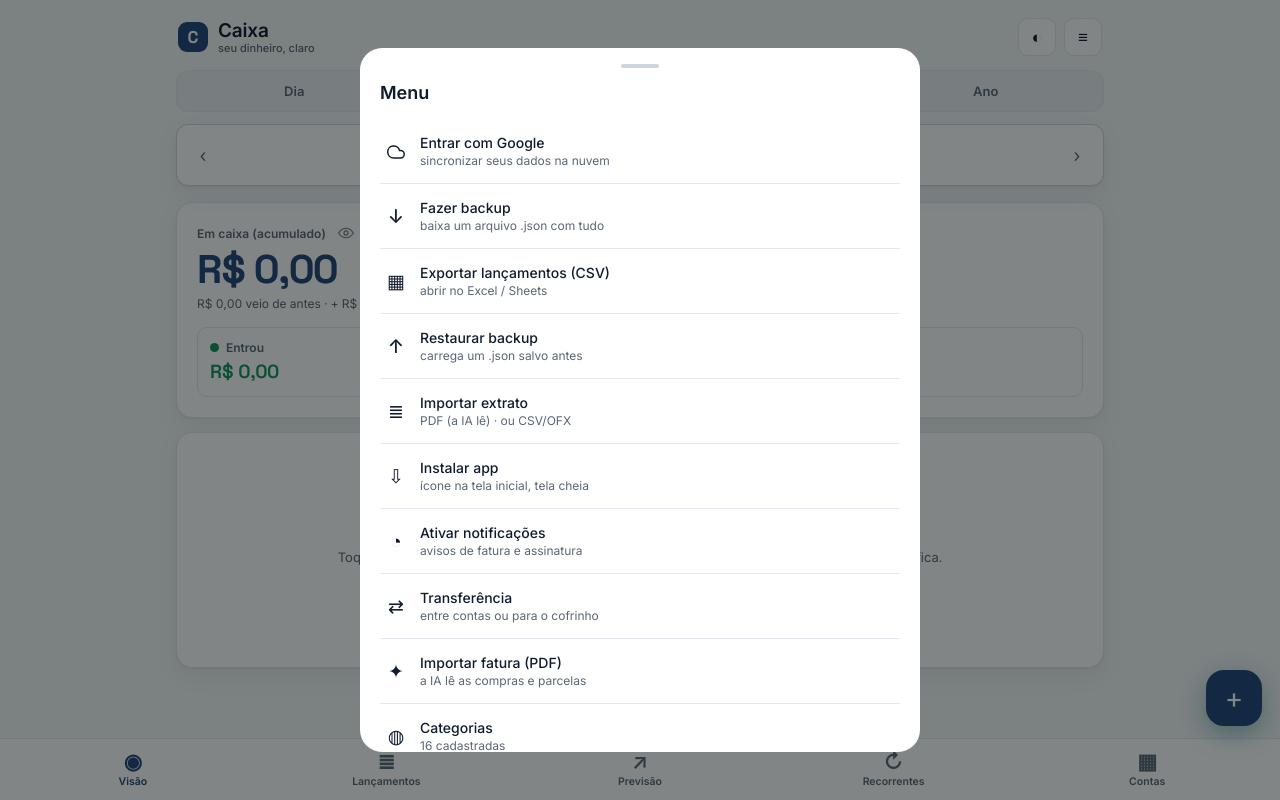
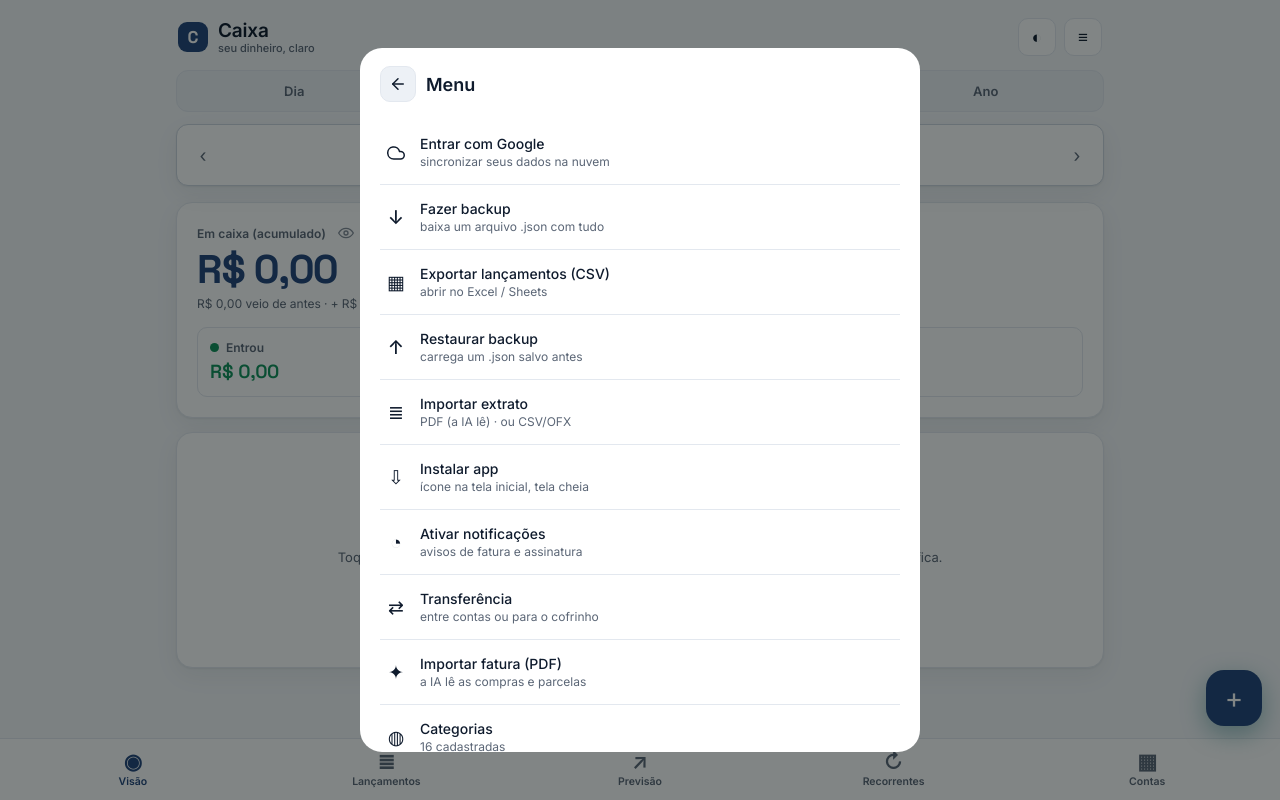
Before and after one commit to silva5875/Caixinha, a website: page index.html in a window 1280 px wide. Both pictures are taken after a click on the button "Menu". Drawn offline with nearby package versions, Linux system fonts and the light colour scheme.

Commit message:
Refactor openSheet to include title in modal
Updated openSheet function to include a title in the modal header and modified the modal opening calls for better structure.

```diff
--- a/index.html
+++ b/index.html
@@ -161,6 +161,10 @@ input,select{font-family:inherit;font-size:16px}
 @keyframes up{from{transform:translateY(24px);opacity:.6}to{transform:none;opacity:1}}
 @media(prefers-reduced-motion:reduce){.sheet{animation:none}}
 .grip{width:38px;height:4px;border-radius:3px;background:var(--line-strong);margin:8px auto 14px}
+.sheet-top{position:sticky;top:0;z-index:6;background:var(--surface);padding:10px 0;margin:0 0 8px;display:flex;align-items:center;gap:10px}
+.sheet-back{flex-shrink:0;width:36px;height:36px;border-radius:10px;border:1px solid var(--line);background:var(--surface-2);color:var(--ink);display:grid;place-items:center}
+.sheet-back:active{transform:scale(.95)}
+.sheet-title{font-size:18px;font-weight:600;overflow:hidden;text-overflow:ellipsis;white-space:nowrap}
 .sheet h2{font-size:18px;margin-bottom:16px}
 .field{margin-bottom:14px}
 .field label{display:block;font-size:12.5px;font-weight:600;color:var(--muted);margin-bottom:6px}
@@ -257,7 +261,8 @@ function svgIcon(name,size=16){
     card:'<rect x="1" y="4" width="22" height="16" rx="2"/><line x1="1" y1="10" x2="23" y2="10"/>',
     bank:'<line x1="3" y1="22" x2="21" y2="22"/><line x1="6" y1="18" x2="6" y2="11"/><line x1="10" y1="18" x2="10" y2="11"/><line x1="14" y1="18" x2="14" y2="11"/><line x1="18" y1="18" x2="18" y2="11"/><polygon points="12 2 20 7 4 7"/>',
     cloud:'<path d="M18 10h-1.26A8 8 0 1 0 9 20h9a5 5 0 0 0 0-10z"/>',
-    safe:'<rect x="3" y="4" width="18" height="16" rx="2"/><circle cx="12" cy="12" r="3.3"/><line x1="12" y1="12" x2="14.1" y2="10.3"/><line x1="7" y1="20" x2="7" y2="22"/><line x1="17" y1="20" x2="17" y2="22"/>'
+    safe:'<rect x="3" y="4" width="18" height="16" rx="2"/><circle cx="12" cy="12" r="3.3"/><line x1="12" y1="12" x2="14.1" y2="10.3"/><line x1="7" y1="20" x2="7" y2="22"/><line x1="17" y1="20" x2="17" y2="22"/>',
+    back:'<line x1="19" y1="12" x2="5" y2="12"/><polyline points="12 19 5 12 12 5"/>'
   };
   return `<svg ${a}>${P[name]||''}</svg>`;
 }
@@ -1149,7 +1154,15 @@ function wireViewEvents(){
 
 /* ---------- modals ---------- */
 const scrim=$('#scrim'),sheet=$('#sheet');
-function openSheet(html){sheet.innerHTML='<div class="grip"></div>'+html;scrim.classList.add('open');}
+function openSheet(html){
+  let title='';
+  const m=html.match(/^\s*<h2[^>]*>([\s\S]*?)<\/h2>/);
+  if(m){ title=m[1]; html=html.slice(m[0].length); }
+  sheet.innerHTML='<div class="sheet-top"><button class="sheet-back" id="sheetBack" aria-label="Voltar">'+svgIcon('back',18)+'</button><div class="sheet-title">'+title+'</div></div>'+html;
+  scrim.classList.add('open');
+  const b=sheet.querySelector('#sheetBack'); if(b)b.onclick=closeSheet;
+  sheet.scrollTop=0;
+}
 function closeSheet(){scrim.classList.remove('open');}
 scrim.onclick=e=>{if(e.target===scrim)closeSheet();};
 
@@ -1811,7 +1824,7 @@ async function categorizeAI(){
   const alvo=S.transactions.filter(t=>t.type==='expense'&&!t.transfer&&!t.faturaOf&&(!t.categoryId||(catById(t.categoryId)||{}).name==='Outros'));
   if(!alvo.length){alert('Não há lançamentos sem categoria (ou em "Outros") para classificar.');return;}
   closeSheet();
-  openSheet('<div class="grip"></div><h2>Categorizando com IA…</h2><p class="hint">Analisando '+alvo.length+' lançamento(s).</p>');
+  openSheet('<h2>Categorizando com IA…</h2><p class="hint">Analisando '+alvo.length+' lançamento(s).</p>');
   const items=alvo.slice(0,200).map((t,i)=>({i,desc:t.desc||''}));
   const cats=outExp.map(c=>({id:c.id,name:c.name}));
   try{
@@ -1962,7 +1975,7 @@ async function importExtratoPDF(dataUrl){
   const of=loadOF();
   if(!of.backend){alert('Configure o servidor em Open Finance primeiro (URL + token).');return;}
   const b64=(dataUrl.split(',')[1])||'';
-  openSheet('<div class="grip"></div><h2>Lendo o extrato…</h2><p class="hint">A IA está extraindo as movimentações. Isso leva alguns segundos.</p>');
+  openSheet('<h2>Lendo o extrato…</h2><p class="hint">A IA está extraindo as movimentações. Isso leva alguns segundos.</p>');
   let data;
   try{
     const r=await fetch(of.backend.replace(/\/+$/,'')+'/api/parse-fatura',{method:'POST',headers:ofHeaders(of),body:JSON.stringify({pdf:b64,tipo:'extrato'})});
@@ -2047,7 +2060,7 @@ async function importFaturaPDF(dataUrl){
   const of=loadOF();
   if(!of.backend){alert('Configure o servidor em Open Finance primeiro (URL + token).');return;}
   const b64=(dataUrl.split(',')[1])||'';
-  openSheet('<div class="grip"></div><h2>Lendo a fatura…</h2><p class="hint">A IA está extraindo as compras. Isso leva alguns segundos.</p>');
+  openSheet('<h2>Lendo a fatura…</h2><p class="hint">A IA está extraindo as compras. Isso leva alguns segundos.</p>');
   let data;
   try{
     const r=await fetch(of.backend.replace(/\/+$/,'')+'/api/parse-fatura',{method:'POST',headers:ofHeaders(of),body:JSON.stringify({pdf:b64})});
```
